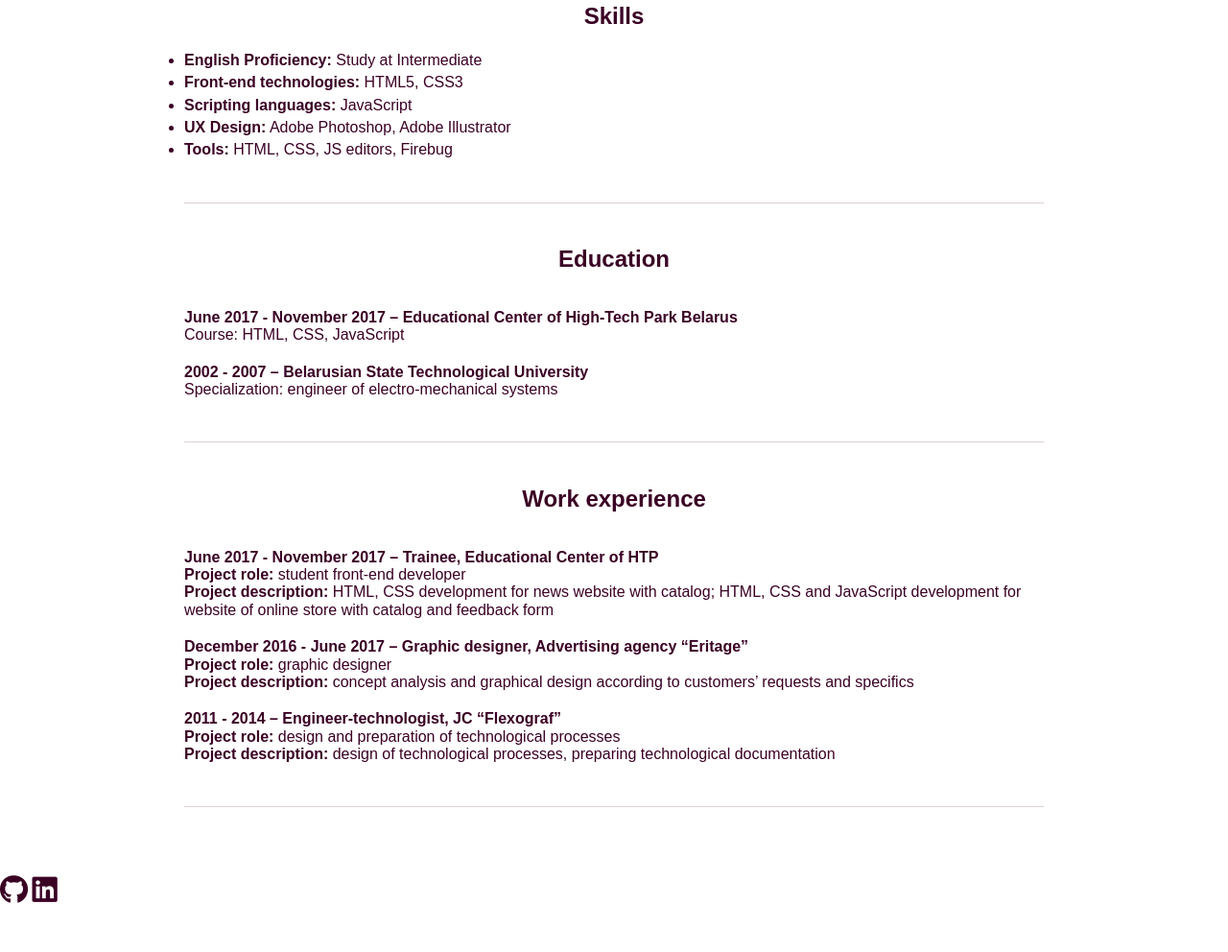
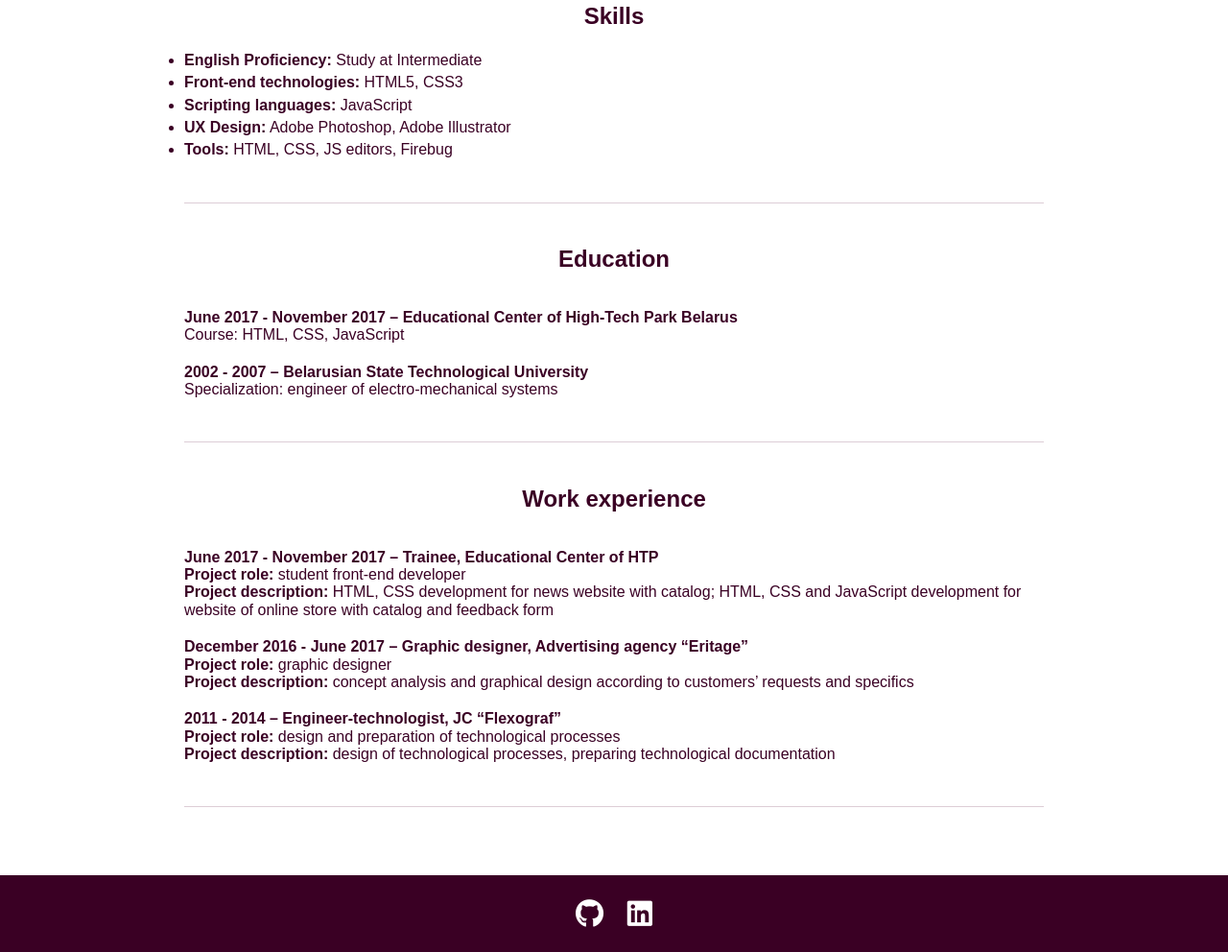
Before and after one commit to tatyana-andreichyk/rsschool-codejam1-cv, a plain HTML site: page index.html in a window 1280 px wide. Shown: the part 270-1262 px from the top of the page at 96% size. Before the commit the page ends 1212 px from the top, so only its background shows below. Drawn offline with Linux system fonts and the light colour scheme.

Commit message:
feat: create links and style for footer

```diff
--- a/css/style.css
+++ b/css/style.css
@@ -113,10 +113,21 @@ main section::after {
 
 /* Footer */
 footer {
+  display: flex;
+  flex-direction: column;
+  align-items: center;
+  background: rgba(58, 0, 36, 1);
+}
 
+.footer-social-icons {
+  margin: 25px 0 25px 0;
+}
+
+.footer-social-icons a {
+  padding: 0 10px 0 10px;
 }
 
 footer .fab {
   font-size: 3rem;
-  color: rgba(58, 0, 36, 1);
+  color: rgba(255, 255, 255, 1);
 }
--- a/index.html
+++ b/index.html
@@ -80,8 +80,8 @@
 
       <footer class="footer">
         <div class="footer-social-icons">
-          <a href="#"><i class="fab fa-github"></i></a>
-          <a href="#"><i class="fab fa-linkedin"></i></a>
+          <a href="https://github.com/tatyana-andreichyk" target="_blank"><i class="fab fa-github"></i></a>
+          <a href="https://www.linkedin.com/in/tatyana-andreichyk-570073154/" target="_blank"><i class="fab fa-linkedin"></i></a>
         </div>
       </footer>
     </div>
```
